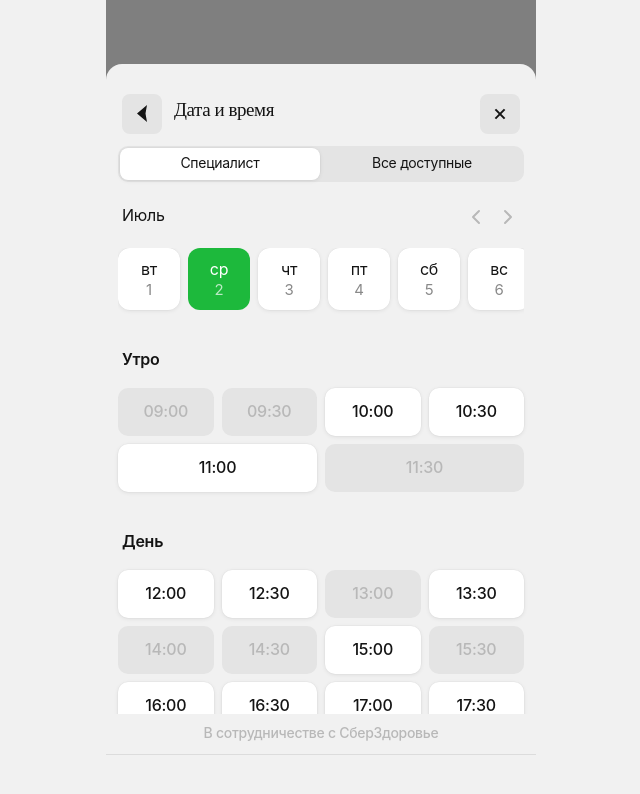
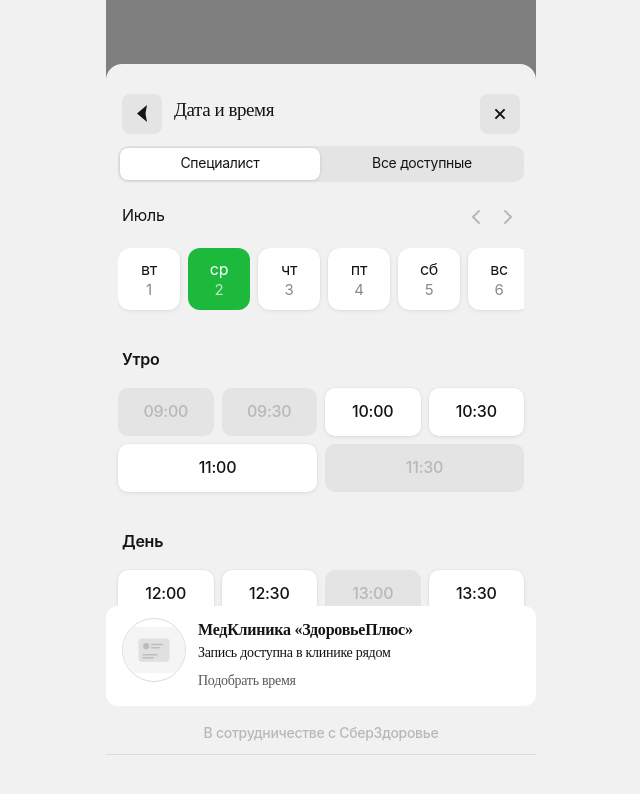
Before and after one commit to vladprrs/proto_med, a React (Vite) app: page /clinic/1/datetime in a window 1280 px wide. Shown: the top 794 px of the page, without its empty margins (319-959 px from the left). Built offline with nearby package versions, Linux system fonts and the light colour scheme; no server answers.

Commit message:
feat: add promo banner on time selection

```diff
--- a/src/screens/DateTimeScreen.jsx
+++ b/src/screens/DateTimeScreen.jsx
@@ -453,6 +453,128 @@ const TimeSlotLabel = styled.div`
   position: relative;
 `;
 
+// Баннер с предложением услуги от рекламодателя
+const PromoBanner = styled.div`
+  display: flex;
+  flex-direction: column;
+  align-items: flex-start;
+  align-self: stretch;
+  position: relative;
+`;
+
+const PromoBannerCard = styled.div`
+  display: flex;
+  align-items: flex-start;
+  align-self: stretch;
+  border-radius: 12px;
+  background: #fff;
+  position: relative;
+  width: 100%;
+  box-sizing: border-box;
+  overflow-x: hidden;
+`;
+
+const PromoImageContainer = styled.div`
+  display: flex;
+  padding: 12px 0px 12px 16px;
+  justify-content: center;
+  align-items: flex-start;
+  gap: 10px;
+  align-self: stretch;
+  position: relative;
+`;
+
+const PromoImage = styled.img`
+  width: 64px;
+  height: 64px;
+  border-radius: 40px;
+  border: 0.5px solid rgba(137, 137, 137, 0.3);
+  position: relative;
+`;
+
+const PromoContent = styled.div`
+  display: flex;
+  padding: 0px 16px 0px 12px;
+  flex-direction: column;
+  align-items: flex-start;
+  flex: 1 0 0;
+  position: relative;
+  min-width: 0;
+  overflow-x: hidden;
+`;
+
+const PromoTitle = styled.div`
+  flex: 1 0 0;
+  color: #141414;
+  font-family: 'SB Sans Text';
+  font-size: 16px;
+  font-style: normal;
+  font-weight: 600;
+  line-height: 20px;
+  letter-spacing: -0.24px;
+  padding: 14px 0px 4px 0px;
+  position: relative;
+  min-width: 0;
+  word-wrap: break-word;
+  overflow-wrap: break-word;
+`;
+
+const PromoDescription = styled.div`
+  flex: 1 0 0;
+  color: #141414;
+  font-family: 'SB Sans Text';
+  font-size: 14px;
+  font-style: normal;
+  font-weight: 400;
+  line-height: 18px;
+  letter-spacing: -0.28px;
+  padding-bottom: 4px;
+  position: relative;
+  min-width: 0;
+  word-wrap: break-word;
+  overflow-wrap: break-word;
+`;
+
+const PromoButton = styled.div`
+  color: #5a5a5a;
+  font-family: 'SB Sans Text';
+  font-size: 14px;
+  font-style: normal;
+  font-weight: 500;
+  line-height: 18px;
+  letter-spacing: -0.28px;
+  padding: 6px 0px 16px 0px;
+  position: relative;
+  cursor: pointer;
+`;
+
+const PromoDisclaimer = styled.div`
+  display: flex;
+  padding: 0px 4px;
+  flex-direction: column;
+  align-items: flex-start;
+  gap: 10px;
+  align-self: stretch;
+  position: relative;
+`;
+
+const PromoDisclaimerText = styled.div`
+  height: 16px;
+  flex: 1 0 0;
+  overflow: hidden;
+  color: #b8b8b8;
+  text-overflow: ellipsis;
+  white-space: nowrap;
+  font-family: 'SB Sans Text';
+  font-size: 11px;
+  font-style: normal;
+  font-weight: 400;
+  line-height: 14px;
+  letter-spacing: -0.176px;
+  padding: 7px 0px 1px 0px;
+  position: relative;
+`;
+
 const Footer = styled.div`
   display: flex;
   padding: 0px 12px;
@@ -523,6 +645,10 @@ const DateTimeScreen = () => {
     clinicData = null,
     prefilledData = null,
   } = location.state || {};
+
+  // Название первой выбранной услуги для динамического баннера
+  const serviceName = selectedServices[0]?.name;
+  const clinicHasAd = clinicData?.hasAd;
 
   useEffect(() => {
     loadSpecialists();
@@ -968,6 +1094,31 @@ const DateTimeScreen = () => {
           </Content>
         </ContentArea>
 
+        {!clinicHasAd && (
+          <PromoBanner>
+            <PromoBannerCard>
+              <PromoImageContainer>
+                <PromoImage alt="" src="/assets/clinic_placeholder.svg" />
+              </PromoImageContainer>
+              <PromoContent>
+                <PromoTitle>МедКлиника «ЗдоровьеПлюс»</PromoTitle>
+                <PromoDescription>
+                  {serviceName
+                    ? `Запись на ${serviceName} доступна в клинике рядом`
+                    : 'Запись доступна в клинике рядом'}
+                </PromoDescription>
+                <PromoButton>Подобрать время</PromoButton>
+              </PromoContent>
+            </PromoBannerCard>
+            <PromoDisclaimer>
+              <PromoDisclaimerText>
+                Реклама • Есть противопоказания, требуется консультация
+                специалиста
+              </PromoDisclaimerText>
+            </PromoDisclaimer>
+          </PromoBanner>
+        )}
+
         <Footer>
           <FooterContent>
             <FooterText>В сотрудничестве с СберЗдоровье</FooterText>
```
